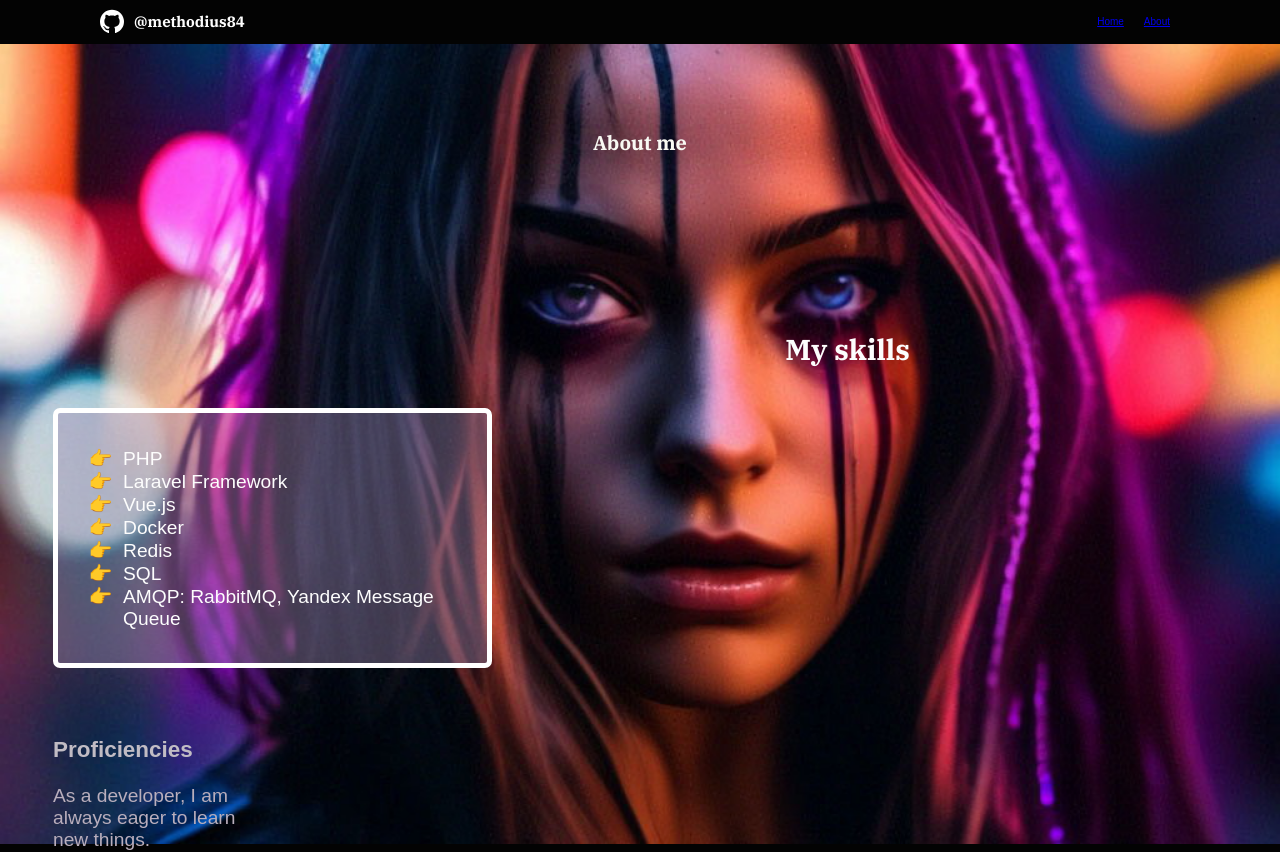
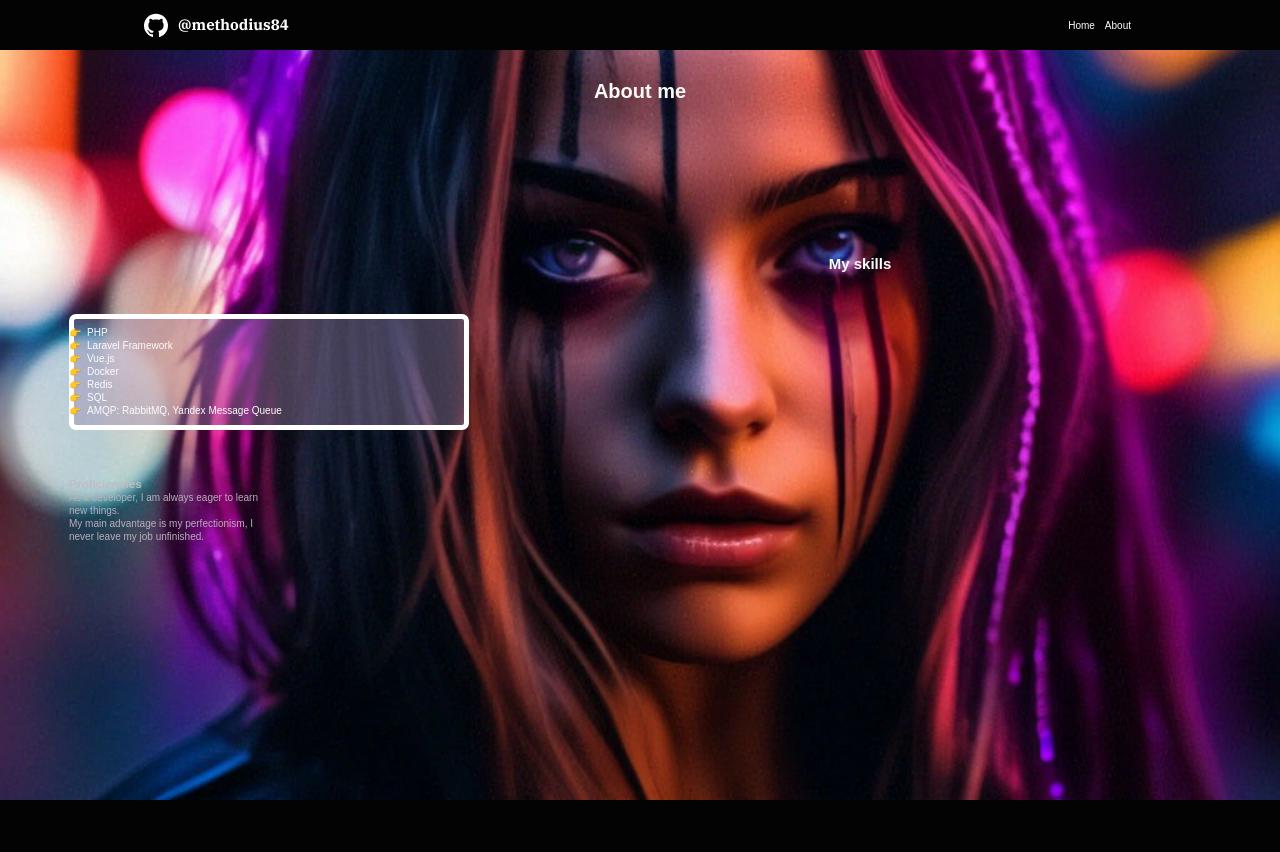
Before and after one commit to methodius84/portfolio-frontend, a Vue app: page /about in a window 1280 px wide. Shown: the top 852 px of the page. Built offline with nearby package versions, Linux system fonts and the light colour scheme; a web font is replaced by a local one.

Commit message:
mixin and adaptive menu

```diff
--- a/src/assets/about-view.sass
+++ b/src/assets/about-view.sass
@@ -8,7 +8,7 @@
   background-size: cover
   background-position: center center
   .about
-    padding: 72px 45px 0
+    padding: 78px 45px 0
     position: relative
     .about-title
       display: flex
@@ -16,8 +16,6 @@
       color: $primary-h-text-color
     .container
       margin-top: 150px
-      display: flex
-      flex-direction: column
       overflow: visible
       .proficiencies
         margin-top: 46px
@@ -50,3 +48,8 @@
               padding-inline: 1ch
         .skill-list:hover
           rotate: y -15deg
+
+
+@media (min-width: 493px)
+  .container
+    flex-direction: row
--- a/src/assets/adaptive-design.sass
+++ b/src/assets/adaptive-design.sass
@@ -1,53 +1,73 @@
+@import "variables"
+@import "mixin"
 .container
   position: relative
   width: 100%
   height: auto
   margin-left: auto
   margin-right: auto
-  padding-left: 0.5rem
-  padding-right: 0.5rem
+  padding: 0 $gap
   // test container size:
   //border: 1px solid red
-@media ((min-width: 240px) and (min-height: 320px))
-  .container
-    max-width: 240px
-    max-height: 320px
-@media (min-width: 347px)
-  .container
-    max-width: 347px
-    font-size: 1.2em
-    display: flex
-    flex-direction: column
-@media (min-width: 493px)
-  .container
-    max-width: 493px
-    font-size: 1.2em
-@media (min-width: 658px)
-  .container
-    max-width: 658px
-    font-size: 1.4em
-@media (min-width: 786px)
-  .container
-    max-width: 786px
 
-@media (min-width: 848px)
-  .container
-    max-width: 848px
-    font-size: 1.6em
-    .skill-list
-      padding: 1.5em
-@media (min-width: 866px)
-  .container
-    max-width: 866px
-@media (min-width: 1024px)
-  .container
-    max-width: 1024px
-
-@media (min-width: 1230px)
-  .container
-    font-size: 1.2rem
-    max-width: 1230px
-
-@media (min-width: 1536px)
-  .container
-    max-width: 1536px
+.container-wide
+  position: relative
+  max-width: 1040px
+  padding: 0 $gap
+  margin: auto
+  flex-grow: 1
+  display: flex
+//@media (min-width: 347px)
+//  .container
+//    max-width: 347px
+//    font-size: 1.2em
+//    display: flex
+//    flex-direction: column
+//@media (min-width: 493px)
+//  .container
+//    max-width: 493px
+//    font-size: 1.2em
+//    display: flex
+//    flex-direction: row
+//@media (min-width: 658px)
+//  .container
+//    max-width: 658px
+//    font-size: 1.4em
+//    display: flex
+//    flex-direction: row
+//@media (min-width: 786px)
+//  .container
+//    max-width: 786px
+//    display: flex
+//    flex-direction: row
+//@media (min-width: 848px)
+//  .container
+//    max-width: 848px
+//    font-size: 1.6em
+//    display: flex
+//    flex-direction: row
+//    .skill-list
+//      padding: 1.5em
+//@media (min-width: 866px)
+//  .container
+//    display: flex
+//    flex-direction: row
+//    max-width: 866px
+//@media (min-width: 1024px)
+//  .container
+//    max-width: 1024px
+//    display: flex
+//    flex-direction: row
+//
+//@media (min-width: 1230px)
+//  .container
+//    font-size: 1.2rem
+//    max-width: 1230px
+//    display: flex
+//    flex-direction: row
+//
+//@media (min-width: 1536px)
+//  .container
+//    max-width: 1536px
+//    display: flex
+//    flex-direction: row
--- a/src/assets/main.sass
+++ b/src/assets/main.sass
@@ -3,6 +3,12 @@
 @import "about-view"
 @import "fonts"
 @import "adaptive-design"
+@import "mixin"
+
+*, *:before, *:after
+  box-sizing: border-box
+  margin: 0
+  padding: 0
 
 body
   position: relative
@@ -12,23 +18,75 @@ body
   margin: 0
   font-family: 'MartianMono', sans-serif
   font-size: 10px
-  .header
-    padding: 0 100px 0
+  line-height: 1.3
+  overflow-x: hidden
+.header
+  &__top
+    background-color: $background-primary
+    height: $header-height
+    padding: 5px 0
+    position: fixed
+    top: 0
+    right: 0
+    z-index: 3
+    width: 100%
     display: flex
-    flex-direction: row
-    flex-wrap: nowrap
-    justify-content: space-between
     align-items: center
-    .title
+    &__title
+      width: 100%
       display: flex
+      justify-content: space-between
       align-items: center
+      @include for-size(tablet-portrait-up)
+        justify-content: start
+
+      .toggle-nav
+        display: inline
+        border: 0
+        background-color: transparent
+        padding: 0
+        margin-left: auto
+        @include for-size(tablet-portrait-up)
+          display: none
+        img
+          width: 24px
+          height: 24px
+          vertical-align: middle
     .nav
-      display: flex
-      align-items: center
-      justify-content: center
-      a
-        margin: 5px
-        padding: 5px
+      display: none
+      background-color: $background-primary
+      position: absolute
+      top: 40px
+      right: 0
+      left: 0
+      margin: auto
+      width: calc(100% - $gap)
+      z-index: 10
+      @include for-size(tablet-portrait-up)
+        top: 0
+        right: 0
+        display: flex
+        position: relative
+        background-color: transparent
+        justify-content: end
+      &__item
+        color: $primary-text-color
+        display: block
+        padding: 5px 0
+        text-align: center
+        text-decoration: none
+        @include for-size(tablet-portrait-up)
+          display: inline
+          padding: 5px
+      &__item:hover
+        background-color: $primary-text-color
+        color: $alternative-secondary-text-color
+        transition: .3s ease-in-out
+        @include for-size(tablet-portrait-up)
+          transition: .5s ease-in-out
+      &.opened
+        display: grid
+
   #app
     position: relative
   h1, h2
--- /dev/null
+++ b/src/assets/mixin.sass
@@ -0,0 +1,16 @@
+@mixin for-size($size)
+  @if $size == phone-only
+    @media (max-width: 599px)
+      @content
+  @else if $size == tablet-portrait-up
+    @media (min-width: 600px)
+      @content
+  @else if $size == tablet-landscape-up
+    @media (min-width: 900px)
+      @content
+  @else if $size == desktop-up
+    @media (min-width: 1200px)
+      @content
+  @else if $size == big-desktop-up
+    @media (min-width: 1800px)
+      @content
--- a/src/assets/variables.sass
+++ b/src/assets/variables.sass
@@ -15,3 +15,6 @@ $button-primary: #3B62EB
 $button-primary-text: #D3EAFF
 $button-secondary: #FFFFFF
 $button-secondary-text: #827B83
+
+$header-height: 50px
+$gap: 1.5rem
--- a/src/components/HeaderComponent.vue
+++ b/src/components/HeaderComponent.vue
@@ -1,17 +1,27 @@
 <script setup lang="ts">
 import GitHubIcon from "@/components/icons/GitHubIcon.vue";
+
+const toggleMenu = () => {
+  const nav = document.getElementById('nav')
+  nav.classList.toggle('opened')
+}
 </script>
 
 <template>
   <div class="header">
-    <div class="title">
-      <GitHubIcon/>
-      <h2>@methodius84</h2>
+    <div class="header__top">
+      <div class="container-wide">
+        <div class="header__top__title">
+          <GitHubIcon/>
+          <h2>@methodius84</h2>
+          <button class="toggle-nav" @click="toggleMenu" aria-controls="nav" aria-expanded="false"><img src="../assets/icons/menu.svg" alt="меню"/></button>
+        </div>
+        <nav class="nav" id="nav">
+          <router-link class="nav__item" to="/">Home</router-link>
+          <router-link class="nav__item" to="/about">About</router-link>
+        </nav>
+      </div>
     </div>
-    <nav class="nav">
-      <router-link to="/">Home</router-link>
-      <router-link to="/about">About</router-link>
-    </nav>
   </div>
 </template>
 
--- a/src/views/AboutView.vue
+++ b/src/views/AboutView.vue
@@ -26,6 +26,9 @@
         </div>
       </div>
     </div>
+    <div style="height: 700px">
+
+    </div>
   </div>
 </template>
 
```
Also changed, not shown: src/assets/icons/menu.svg (added).
